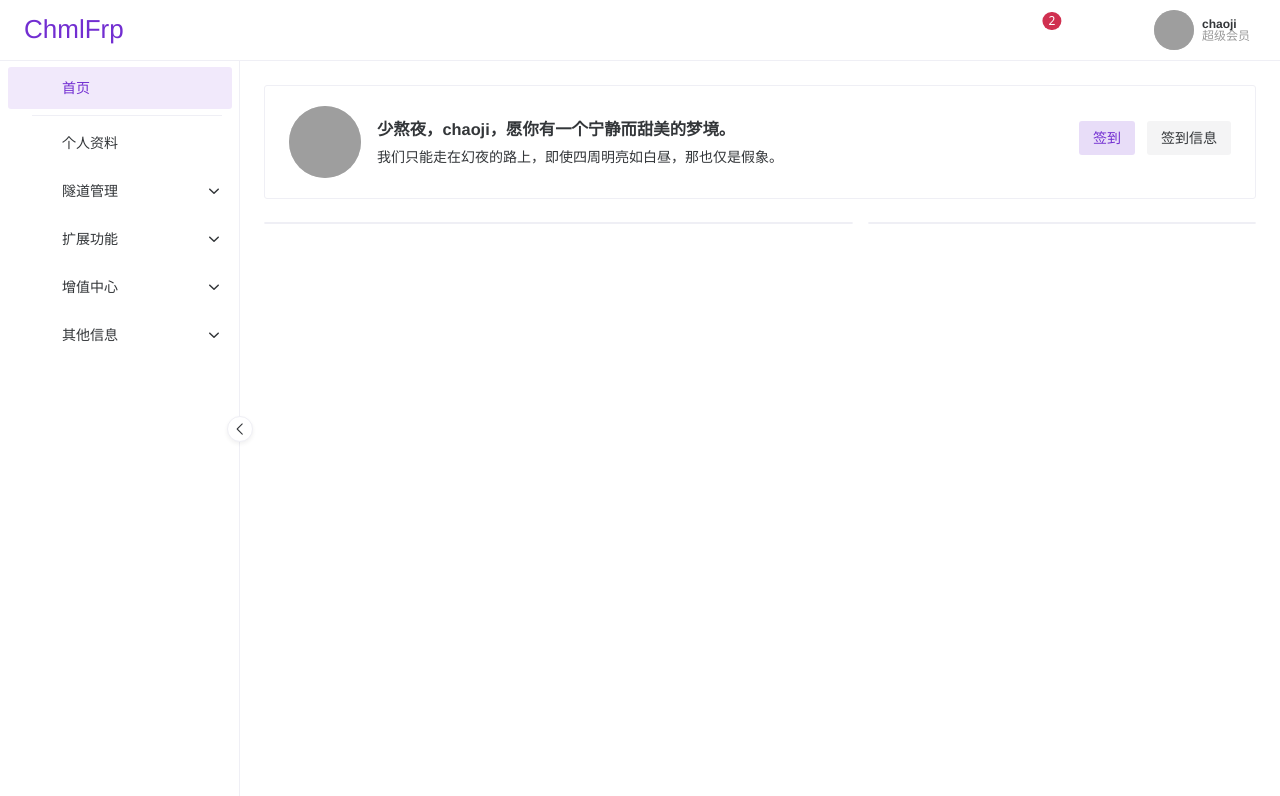
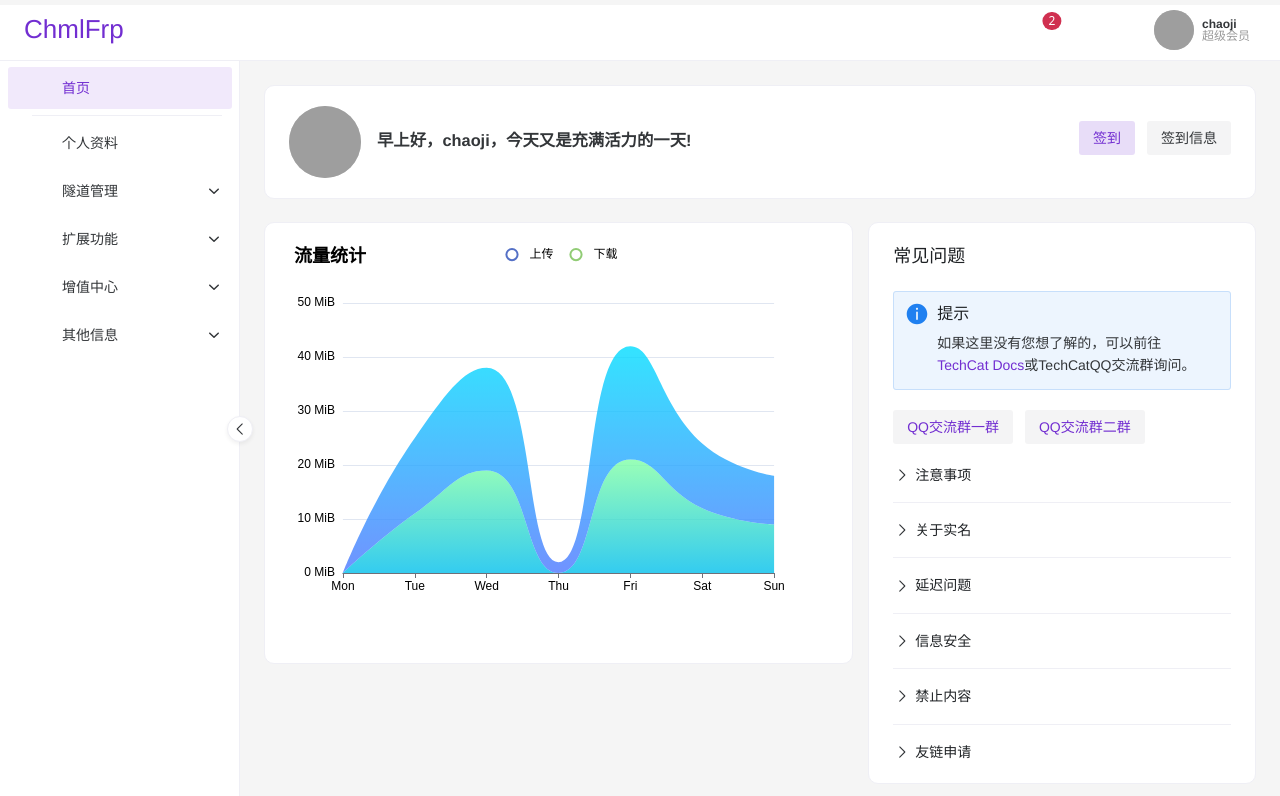
Before and after one commit to TechCat-Team/ChmlFrp-Panel-v3, a Vue app: page /home in a window 1280 px wide. Shown: the top 796 px of the page. Built offline with nearby package versions, Linux system fonts and the light colour scheme; no server answers; grey boxes are pictures that could not be loaded; some icons are missing; a small style sheet from the web is missing.

Commit message:
完善首页

```diff
--- a/package.json
+++ b/package.json
@@ -11,6 +11,7 @@
   "dependencies": {
     "@vicons/ionicons5": "^0.12.0",
     "@vueuse/core": "^10.9.0",
+    "axios": "^1.7.2",
     "core-js": "^3.8.3",
     "echarts": "^5.5.0",
     "naive-ui": "^2.38.2",
@@ -22,6 +23,7 @@
     "vuex": "^4.0.0"
   },
   "devDependencies": {
+    "@types/echarts": "^4.9.22",
     "@types/jest": "^27.0.1",
     "@typescript-eslint/eslint-plugin": "^5.4.0",
     "@typescript-eslint/parser": "^5.4.0",
--- a/src/App.vue
+++ b/src/App.vue
@@ -31,8 +31,15 @@ const themeOverrides = computed(() => {
     primaryColorSuppl: themeStore.primaryColor,
   };
 
+  const lightThemeOverrides = {
+    bodyColor: '#f5f5f5', // 更改亮色主题下的背景颜色
+  };
+
   return {
-    common: commonColors,
+    common: {
+      ...commonColors,
+      ...(themeStore.theme === 'light' ? lightThemeOverrides : {}),
+    },
     Button: {
       // 调整Primary按钮，让它看起来更合适
       textColorPrimary: '#fff',
@@ -64,7 +71,7 @@ const ViewComponent = defineComponent({
   font-family: Avenir, Helvetica, Arial, sans-serif;
   -webkit-font-smoothing: antialiased;
   -moz-osx-font-smoothing: grayscale;
-  text-align: center;
+  // text-align: center;
   color: #2c3e50;
 }
 </style>
--- a/src/pages/HomePage.vue
+++ b/src/pages/HomePage.vue
@@ -1,13 +1,13 @@
 <template>
     <n-flex vertical>
-        <n-card>
+        <n-card style="border-radius: 10px;">
             <n-space justify="space-between">
                 <div style="display: flex; align-items: center;">
                     <n-avatar :size="72" round :style="{ display: isHidden ? 'none' : 'flex' }"
                         src="https://q.qlogo.cn/headimg_dl?dst_uin=242247494&spec=640&img_type=jpg" />
                     <div :style="textStyle">
-                        <h3 style="margin: 0;">少熬夜，chaoji，愿你有一个宁静而甜美的梦境。</h3>
-                        <p style="margin: 0; margin-top: 4px;">我们只能走在幻夜的路上，即使四周明亮如白昼，那也仅是假象。</p>
+                        <h3 style="margin: 0;">早上好，chaoji，今天又是充满活力的一天!</h3>
+                        <p style="margin: 0; margin-top: 4px;">{{ apiText }}</p>
                     </div>
                 </div>
                 <n-space justify="end" style="margin-top: 15px;">
@@ -18,11 +18,55 @@
         </n-card>
         <n-grid style="margin-top: 15px" cols="1 s:5" responsive="screen" :x-gap="15" :y-gap="20">
             <n-gi :span="3">
-                <n-card>
+                <n-card style="border-radius: 10px;">
+                    <div id="main" style="width: 100%; height: 400px;"></div>
                 </n-card>
             </n-gi>
             <n-gi :span="2">
-                <n-card>
+                <n-card title="常见问题" style="border-radius: 10px;">
+                    <n-alert title="提示" type="info">
+                        如果这里没有您想了解的，可以前往<n-button text tag="a" href="https://docs.chcat.cn" target="_blank"
+                            type="primary">
+                            TechCat Docs
+                        </n-button>或TechCatQQ交流群询问。
+                    </n-alert>
+                    <n-flex style="margin-top: 20px">
+                        <n-button tertiary type="primary">
+                            QQ交流群一群
+                        </n-button>
+                        <n-button tertiary type="primary">
+                            QQ交流群二群
+                        </n-button>
+                    </n-flex>
+                    <n-collapse style="margin-top: 20px;">
+                        <n-collapse-item title="注意事项" name="1">
+                            <div>使用chmlfrp映射远程桌面、数据库等，映射后会暴露在公网环境。您应该注意您的数据安全，设置安全的密码。因此类问题造成的锁机·重要文件被盗，我们概不负责。</div>
+                        </n-collapse-item>
+                        <n-collapse-item title="关于实名" name="2">
+                            <div>实名认证接口对接阿里云二要素接口。允许未成年认证，但是请不要使用非本人身份证。
+                                如果实名认证接口出现实名认证失败等问题请加入交流群联系群主。或发送邮件至chaoji@chcat.cn</div>
+                        </n-collapse-item>
+                        <n-collapse-item title="延迟问题" name="3">
+                            <div>节点请选择离你(开服者)最近的节点。您可以根据节点状态页中的节点负载选择负载较低的节点，这能够优化您的体验。
+                                服务器卡顿不一定为映射的原因。这里使用mc服务器举例，您可以通过查看服务器TPS或MSPT查看是否为服务器硬件负载过高。若MSPT或TPS在正常范围内，但服务器延迟依旧很高，您可以考虑购买会员获得更高的带宽。
+                            </div>
+                        </n-collapse-item>
+                        <n-collapse-item title="信息安全" name="4">
+                            <div>我们会保存用户的实名信息及用户数据，但是留存的用户数据全部采用业内标准的加密格式
+                                实名信息采用AES 256 CBC加密。密码信息通过MD5加密
+                                我们承诺不会泄露用户的任何信息，也不会拿用户的信息开玩笑。API数据传递通过SSL加密，API也经过了一层混淆加密。
+                            </div>
+                        </n-collapse-item>
+                        <n-collapse-item title="禁止内容" name="5">
+                            <div>不能使用映射搭建关于赌博, 黄色, 血腥, 暴力, 爆破, 发包, 代刷网, 发卡网等违反中国法律的站点或服务
+                                一旦发现，我们有权强行停止您的映射服务。并且上报给公安机关。</div>
+                        </n-collapse-item>
+                        <n-collapse-item title="友链申请" name="6">
+                            <div>我们目前允许添加友链，不过友情链接需要是不违反国家法律的网站。非盈利性网站可直接申请添加。盈利性网站需要附带网站备案号以及营业执照副本图片。
+                                友链的期限不固定，如发现违规，我们有权直接删除友链。并且友链的期限不是永久，我们有权不通知你直接删除。
+                                友链申请详情规则请前往：https://docs.chcat.cn/docs/chmlfrp/yl</div>
+                        </n-collapse-item>
+                    </n-collapse>
                 </n-card>
             </n-gi>
         </n-grid>
@@ -30,9 +74,12 @@
 </template>
 
 <script lang="ts" setup>
-import { computed } from 'vue';
+import { computed, onMounted, watch, ref } from 'vue';
 import { useScreenStore } from '@/stores/useScreen';
+import { useThemeVars } from 'naive-ui';
 import { storeToRefs } from 'pinia';
+import * as echarts from 'echarts';
+import axios from 'axios';
 
 const screenStore = useScreenStore();
 const { isHidden, screenWidth } = storeToRefs(screenStore);
@@ -41,4 +88,122 @@ const textStyle = computed(() => ({
     marginLeft: screenWidth.value >= 600 ? '16px' : '0',
     textAlign: 'left' as const
 }));
+
+// 一言
+const apiText = ref('');
+onMounted(async () => {
+    try {
+        const response = await axios.get('https://v1.hitokoto.cn');
+        apiText.value = response.data.hitokoto;
+    } catch (error) {
+        console.error('API调用失败：', error);
+    }
+});
+
+const themeVars = useThemeVars();
+
+const updateChart = () => {
+    const chartDom = document.getElementById('main');
+    if (chartDom) {
+        const myChart = echarts.init(chartDom);
+        const option: echarts.EChartsOption = {
+            title: {
+                text: '流量统计',
+                textStyle: {
+                    color: themeVars.value.textColorBase
+                }
+            },
+            tooltip: {
+                trigger: 'axis'
+            },
+            legend: {
+                textStyle: {
+                    color: themeVars.value.textColorBase
+                }
+            },
+            xAxis: {
+                type: 'category',
+                boundaryGap: false,
+                data: ['Mon', 'Tue', 'Wed', 'Thu', 'Fri', 'Sat', 'Sun'],
+                axisLabel: {
+                    color: themeVars.value.textColorBase
+                }
+            },
+            yAxis: {
+                type: 'value',
+                axisLabel: {
+                    formatter: '{value} MiB',
+                    color: themeVars.value.textColorBase
+                }
+            },
+            series: [
+                {
+                    name: '上传',
+                    type: 'line',
+                    data: [0, 11, 19, 0, 21, 12, 9],
+                    stack: 'Total',
+                    smooth: true,
+                    lineStyle: {
+                        width: 0
+                    },
+                    showSymbol: false,
+                    areaStyle: {
+                        opacity: 0.8,
+                        color: new echarts.graphic.LinearGradient(0, 0, 0, 1, [
+                            {
+                                offset: 0,
+                                color: 'rgb(128, 255, 165)'
+                            },
+                            {
+                                offset: 1,
+                                color: 'rgb(1, 191, 236)'
+                            }
+                        ])
+                    },
+                    emphasis: {
+                        focus: 'series'
+                    },
+                },
+                {
+                    name: '下载',
+                    type: 'line',
+                    data: [0, 14, 19, 2, 21, 12, 9],
+                    stack: 'Total',
+                    smooth: true,
+                    lineStyle: {
+                        width: 0
+                    },
+                    showSymbol: false,
+                    areaStyle: {
+                        opacity: 0.8,
+                        color: new echarts.graphic.LinearGradient(0, 0, 0, 1, [
+                            {
+                                offset: 0,
+                                color: 'rgb(0, 221, 255)'
+                            },
+                            {
+                                offset: 1,
+                                color: 'rgb(77, 119, 255)'
+                            }
+                        ])
+                    },
+                    emphasis: {
+                        focus: 'series'
+                    },
+                }
+            ]
+        };
+        myChart.setOption(option);
+    } else {
+        console.error('Element with id "main" not found.');
+    }
+};
+
+onMounted(() => {
+    updateChart();
+});
+
+watch(themeVars, () => {
+    updateChart();
+}, { deep: true });
 </script>
```
Also changed, not shown: 1 other file (tests, documents, lock files or other folders).
